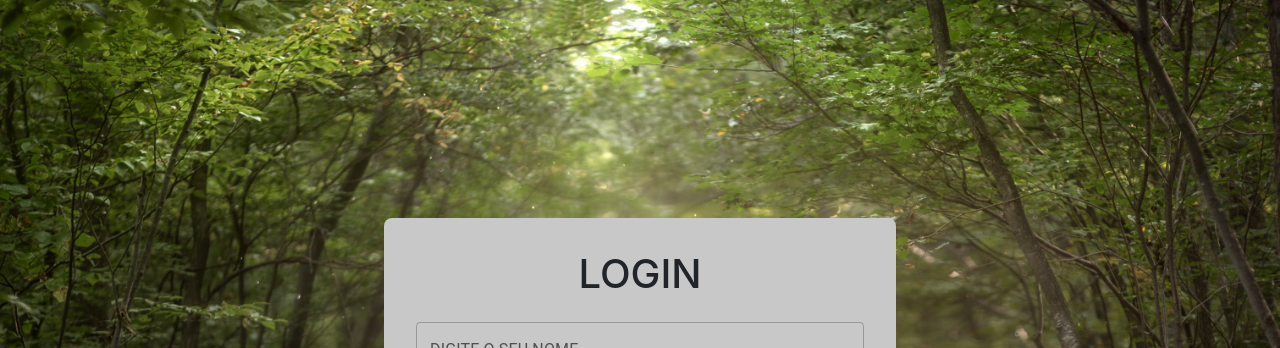
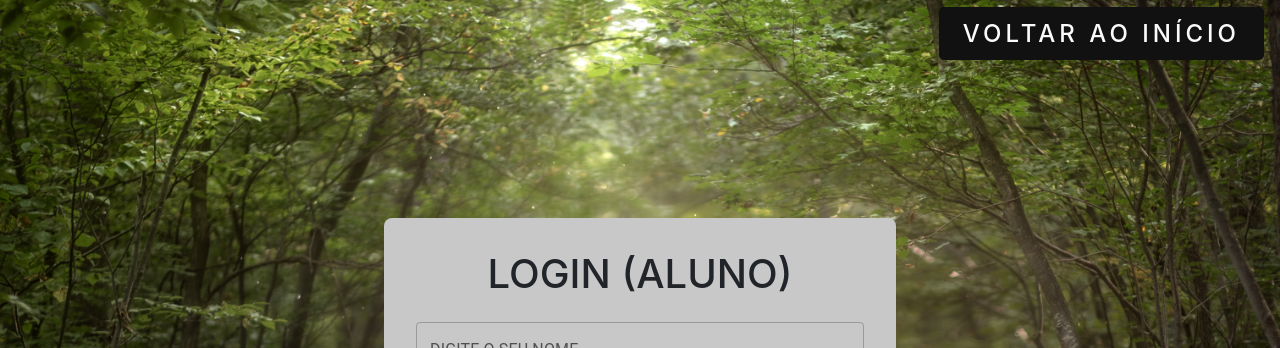
Before and after one commit to Thiagogob/engSoftware-front, a React (Vite) app: page /login in a window 1280 px wide. Shown: the top 348 px of the page. Built offline with nearby package versions, Linux system fonts and the light colour scheme; no server answers; a web font is replaced by a local one.

Commit message:
Make page transitions

```diff
--- /dev/null
+++ b/src/components/StyledLink.jsx
@@ -0,0 +1,21 @@
+import styled from "styled-components";
+import { Link } from "react-router-dom";
+
+const StyledLink = styled(Link)`
+  background-color: #111111;
+  color: #FBFBFB;
+  padding: .75rem 1.5rem;
+  letter-spacing: .25rem;
+  border-radius: 5px;
+  font-weight: 500;
+  font-size: 1.5rem;
+  transition: ease-in-out 200ms;
+
+  &:hover {
+    text-decoration: none;
+    background-color: #333;
+    color: #FBFBFB;
+  }
+`
+
+export default StyledLink
--- a/src/pages/Admin/index.jsx
+++ b/src/pages/Admin/index.jsx
@@ -5,6 +5,8 @@ import { useAuth } from "../../hooks/useAuth"
 import Loading from "../../components/Loading"
 import { useNavigate } from "react-router"
 import { useEffect } from "react"
+import { Link } from "react-router-dom"
+import StyledLink from "../../components/StyledLink"
 
 const Admin = () => {
   const [loginData, setLoginData] = useState({ username: '', password: '' })
@@ -33,15 +35,21 @@ const Admin = () => {
   }, [authAdmin])
 
   return (
-    !authAdmin && <AdminContainer>
-      <div className="content">
-        <h1>Login</h1>
-        <TextField onChange={e => updateLogin('username', e)} value={loginData.username} color='primary' label="Usuário" variant="outlined" />
-        <TextField onChange={e => updateLogin('password', e)} value={loginData.password} color='primary' label="Senha" variant="outlined" />
-        <Button onClick={loginSubmit} variant="contained">Fazer login</Button>
+    <>
+      {!authAdmin && <AdminContainer>
+        <div className="content">
+          <h1>Login (Professor)</h1>
+          <TextField onChange={e => updateLogin('username', e)} value={loginData.username} color='primary' label="Usuário" variant="outlined" />
+          <TextField onChange={e => updateLogin('password', e)} value={loginData.password} color='primary' label="Senha" variant="outlined" />
+          <Link to='cadastro'>Não possui uma conta?</Link>
+          <Button onClick={loginSubmit} variant="contained">Fazer login</Button>
+        </div>
+        {loading && <Loading />}
+      </AdminContainer>}
+      <div style={{ position: 'absolute', top: '1rem', right: '1rem' }}>
+        <StyledLink to='/'>Voltar ao início</StyledLink>
       </div>
-      {loading && <Loading />}
-    </AdminContainer>
+    </>
   )
 }
 
--- a/src/pages/Admin/register.jsx
+++ b/src/pages/Admin/register.jsx
@@ -3,6 +3,8 @@ import { useState } from "react";
 import styled from "styled-components";
 import { useAuth } from "../../hooks/useAuth";
 import Loading from "../../components/Loading";
+import { Link } from "react-router-dom";
+import StyledLink from "../../components/StyledLink";
 
 const AdminRegister = () => {
   const [loginData, setLoginData] = useState({ username: '', name: '', password: '' })
@@ -27,16 +29,22 @@ const AdminRegister = () => {
   }
 
   return (
+    <>
       <AdminContainer>
         <div className="content">
           <h1>Cadastro</h1>
           <TextField onChange={e => updateLogin('name', e)} value={loginData.name} color='primary' label="Nome" variant="outlined" />
           <TextField onChange={e => updateLogin('username', e)} value={loginData.username} color='primary' label="Usuário" variant="outlined" />
           <TextField onChange={e => updateLogin('password', e)} value={loginData.password} color='primary' label="Senha" variant="outlined" />
+          <Link to='/admin'>Já possui uma conta?</Link>
           <Button onClick={loginSubmit} variant="contained">Fazer cadastro</Button>
         </div>
         {loading && <Loading />}
       </AdminContainer>
+      <div style={{ position: 'absolute', top: '1rem', right: '1rem' }}>
+        <StyledLink to='/'>Voltar ao início</StyledLink>
+      </div>
+    </>
   )
 }
 
--- a/src/pages/Home/Login.jsx
+++ b/src/pages/Home/Login.jsx
@@ -4,6 +4,7 @@ import styled from "styled-components"
 import useApi from "../../hooks/useApi"
 import { useAuth } from "../../hooks/useAuth"
 import { useNavigate } from "react-router"
+import StyledLink from "../../components/StyledLink"
 
 const Login = () => {
     const [loginDatas, setLoginDatas] = useState({ username: '', teacher: '' })
@@ -23,7 +24,8 @@ const Login = () => {
     }
 
     useEffect(() => {
-        fetchTeachers()
+        setTimeout(() => fetchTeachers(), 300)
+
     }, [])
 
     useEffect(() => {
@@ -40,9 +42,11 @@ const Login = () => {
     }
 
     return (
-        !authUser && <LoginContainer>
+        <>
+            {!authUser && (
+                <LoginContainer>
                     <div className="content">
-                <h1>Login</h1>
+                        <h1>Login (Aluno)</h1>
                         <TextField onChange={e => setLoginDatas(currentData => ({ ...currentData, username: e.target.value }))} value={loginDatas.username} color='primary' label="Digite o seu nome" variant="outlined" />
                         <InputLabel id="123">Professor</InputLabel>
                         <Select
@@ -55,7 +59,12 @@ const Login = () => {
                         <Button onClick={loginSubmit} variant="contained">Fazer login</Button>
                     </div>
                 </LoginContainer>
-    )
+            )}
+            <div style={{ position: 'absolute', top: '1rem', right: '1rem' }}>
+                <StyledLink to='/'>Voltar ao início</StyledLink>
+            </div>
+        </>
+    );
 }
 
 const LoginContainer = styled.div`
@@ -80,4 +89,5 @@ const LoginContainer = styled.div`
   }
 `
 
+
 export default Login
--- a/src/pages/Home/index.jsx
+++ b/src/pages/Home/index.jsx
@@ -1,12 +1,33 @@
+import { Link } from "react-router-dom";
 import "./style.css";
+import styled from "styled-components";
+import StyledLink from "../../components/StyledLink";
+
 const Home = () => (
-    <div className="container">
-      <div className="menu-box jumbotron">
-        <h1 className="display-4 project-text my-4">Fauna Snapshot</h1>
-        <a href="/levels"><button type="button" className="btn btn-outline-secondary btn-play my-2">Jogar</button></a>
-      </div>
+  <div className="container">
+    <div className="menu-box jumbotron">
+      <h1 className="display-4 project-text my-4">Fauna Snapshot</h1>
+      <a href="/levels"><button type="button" className="btn btn-outline-secondary btn-play my-2">Jogar</button></a>
     </div>
+    <NavBar>
+      <ul><StyledLink className="link" to='login'>Aluno</StyledLink></ul>
+      <ul><StyledLink className="link" to='admin'>Professor</StyledLink></ul>
+    </NavBar>
+  </div>
 
 );
 
+const NavBar = styled.nav`
+  position: absolute;
+  right: 1rem;
+  top: 1rem;
+  display: flex;
+  gap: 2rem;
+
+  ul {
+    margin: 0;
+    padding: 0;
+  }
+`
+
 export default Home;
--- a/src/pages/Home/level1.jsx
+++ b/src/pages/Home/level1.jsx
@@ -8,6 +8,7 @@ import crocodilo from "/static/images/crocodiloFix.png";
 import flamingo from "/static/images/flamingoFix.png";
 import juburu from "/static/images/juburuFix.png";
 import macaco from "/static/images/macacoFix.png";
+import { Link } from "react-router-dom";
 
 function Level1() {
   //propriedades
@@ -25,7 +26,7 @@ function Level1() {
       text: "Qual o nome desse animal:",
       image: <img src={oncaPintada} />,
       options: [
-        { id: 0, text: "Onça-pintada", isCorrect: true, colorClass: "option-color-0"},
+        { id: 0, text: "Onça-pintada", isCorrect: true, colorClass: "option-color-0" },
         { id: 1, text: "Flamingo", isCorrect: false, colorClass: "option-color-1" },
         { id: 2, text: "Tamanduá", isCorrect: false, colorClass: "option-color-2" },
       ],
@@ -177,9 +178,9 @@ function Level1() {
                 <li>4. Para aprender sobre animais, clique no botão amarelo</li>
               </ul>
               <div className="row d-flex justify-content-around">
-            <button type="button" className="btn btn-success" onClick={()=>setHowToPlay(false)}>Jogar Fase 1</button>
-            <a href="/learn"><button type="button" className="btn btn-warning font-weight-bold">Estudar animais</button></a>
-            <a href="/home"><button type="button" className="btn btn-danger btn-exit">Sair</button></a>
+                <button type="button" className="btn btn-success" onClick={() => setHowToPlay(false)}>Jogar Fase 1</button>
+                <Link href="/learn"><button type="button" className="btn btn-warning font-weight-bold">Estudar animais</button></Link>
+                <Link href="/"><button type="button" className="btn btn-danger btn-exit">Sair</button></Link>
               </div>
             </div>
           </div>
--- a/src/pages/Home/level2.jsx
+++ b/src/pages/Home/level2.jsx
@@ -1,6 +1,7 @@
 import React, { useEffect, useState } from "react";
 import "./level2.css";
 import { motion } from "framer-motion";
+import { Link } from "react-router-dom";
 
 
 function Level2() {
@@ -134,13 +135,13 @@ function Level2() {
                             <li>5. Para aprender sobre animais, clique no botão amarelo</li>
                         </ul>
                         <div className="row d-flex justify-content-around">
-                    <button type="button" className="btn btn-success" onClick={()=>setHowToPlay(false)}>Jogar Fase 2</button>
-                    <a href="/learn"><button type="button" className="btn btn-warning font-weight-bold">Estudar animais</button></a>
-                    <a href="/home"><button type="button" className="btn btn-danger btn-exit">Sair</button></a>
+                            <button type="button" className="btn btn-success" onClick={() => setHowToPlay(false)}>Jogar Fase 2</button>
+                            <Link href="/learn"><button type="button" className="btn btn-warning font-weight-bold">Estudar animais</button></Link>
+                            <Link href="/"><button type="button" className="btn btn-danger btn-exit">Sair</button></Link>
                         </div>
                     </div>
                 </div>
-            ): (
+            ) : (
                 <div>
                     {showFinalResults ?
                         <div className="d-flex align-items-center justify-content-center">
--- a/src/routes.jsx
+++ b/src/routes.jsx
@@ -4,14 +4,14 @@ import { BrowserRouter } from "react-router-dom";
 import { Suspense, lazy } from "react";
 import { AuthProvider } from "./contexts/auth";
 import { AnimalsProvider } from "./contexts/animals";
-import DashBoard from "./pages/Admin/dashboard";
+import Loading from "./components/Loading";
 
 const Levels = lazy(() => import('./pages/Home/levels'))
 const Level1 = lazy(() => import('./pages/Home/level1'))
 const Level2 = lazy(() => import('./pages/Home/level2'))
 const Learn = lazy(() => import('./pages/Home/learn'))
 const Login = lazy(() => import('./pages/Home/Login'))
-const Loading = lazy(() => import('./components/Loading'))
+const DashBoard = lazy(() => import('./pages/Admin/dashboard'))
 const Admin = lazy(() => import('./pages/Admin'))
 const AdminRegister = lazy(() => import('./pages/Admin/register'))
 
@@ -27,7 +27,6 @@ const AppRoutes = () => (
               <Route path="level1" element={<Level1 />} />
               <Route path="level2" element={<Level2 />} />
               <Route path="learn" element={<Learn />} />
-              <Route path="home" element={<Home />} />
               <Route path="login" element={<Login />} />
             </Route>
             <Route path="/admin">
```
Lines whose indentation alone changed are shown as unchanged.
